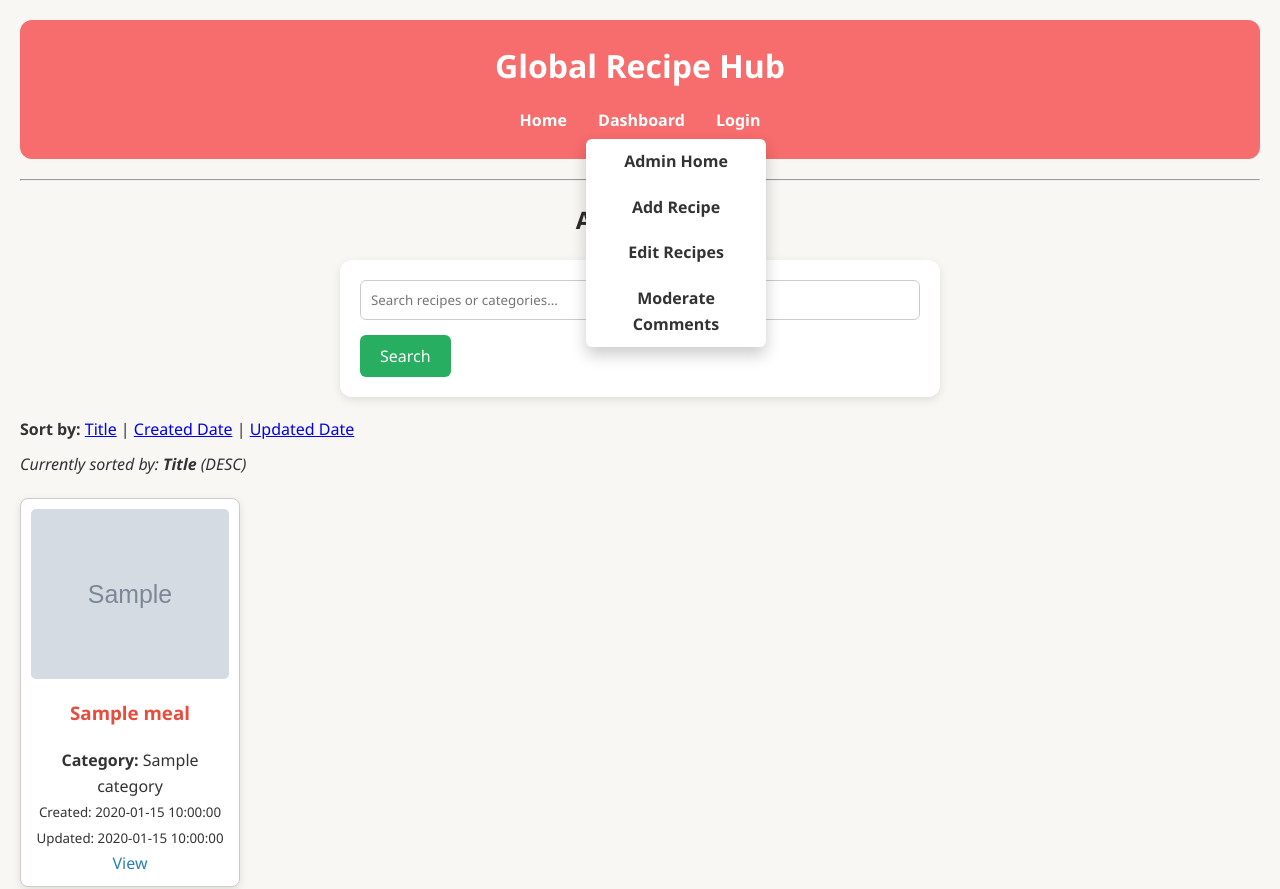
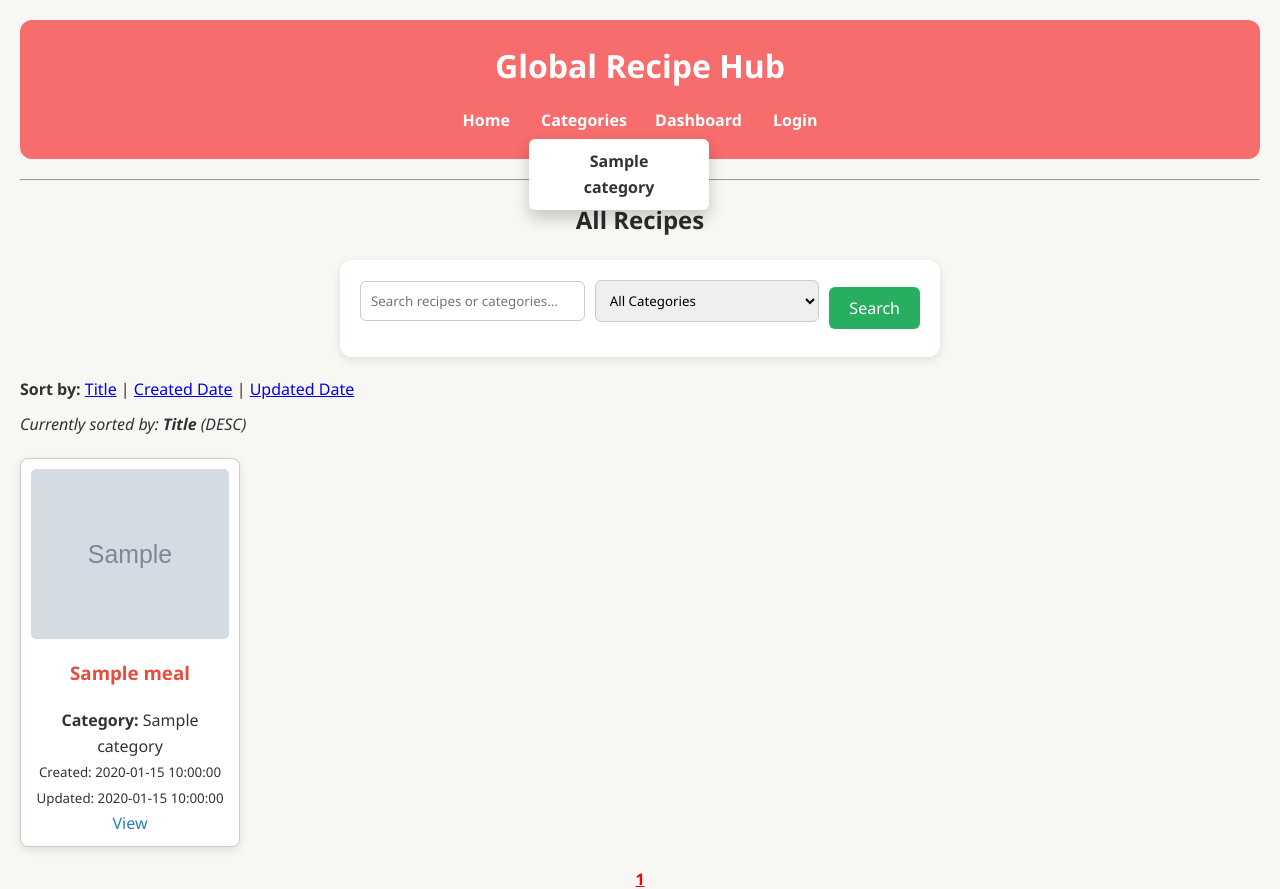
Before and after one commit to RunDevelop344/Global-Recipe-Hub-CMS, a PHP site: page / in a window 1280 px wide, after a click on "Categories". Shown: the top 889 px of the page. Run offline with PHP 8.4, Linux system fonts and the light colour scheme; tables that the repository leaves empty or names only in its code hold one stand-in row (values such as "Sample post"); grey boxes marked "Sample" are stand-in pictures.

Commit message:
category.php updated

```diff
--- a/category.php
+++ b/category.php
@@ -1,5 +1,5 @@
 <?php
-require 'connect.php';
+// require 'connect.php';
 require 'header.php';
 
 $catId = $_GET['cat'] ?? null;
--- a/header.php
+++ b/header.php
@@ -3,6 +3,17 @@ if (session_status() === PHP_SESSION_NONE) {
     session_start();
 }
 ?>
+<?php
+ require 'connect.php';
+
+// Fetch categories for dropdown menu
+$categoryMenu = $db->query("
+    SELECT category_id, category_name
+    FROM categories
+    ORDER BY category_name ASC
+")->fetchAll(PDO::FETCH_ASSOC);
+?>
+
 <!DOCTYPE html>
 <html lang="en">
 <head>
@@ -17,6 +28,20 @@ if (session_status() === PHP_SESSION_NONE) {
 <nav>
 
     <a href="index.php">Home</a>
+
+    <!-- CATEGORY DROPDOWN -->
+<div class="dropdown">
+    <button class="dropbtn" onclick="toggleCategory(event)">Categories</button>
+
+    <div class="dropdown-content" id="catMenu">
+        <?php foreach ($categoryMenu as $cat): ?>
+            <a href="category.php?cat=<?= $cat['category_id'] ?>">
+                <?= htmlspecialchars($cat['category_name']) ?>
+            </a>
+        <?php endforeach; ?>
+    </div>
+</div>
+
 
     <!-- CLICK DROPDOWN -->
     <div class="dropdown">
@@ -58,3 +83,20 @@ document.addEventListener("click", function(event) {
     }
 });
 </script>
+
+<script>
+function toggleCategory(event) {
+    event.stopPropagation();
+    const menu = document.getElementById("catMenu");
+    if (menu) {
+        menu.classList.toggle("show");
+    }
+}
+
+document.addEventListener("click", function(event) {
+    const menu = document.getElementById("catMenu");
+    if (menu && !event.target.closest(".dropdown")) {
+        menu.classList.remove("show");
+    }
+});
+</script>
--- a/index.php
+++ b/index.php
@@ -1,6 +1,6 @@
 
 <?php include 'header.php'; ?>
-<?php include 'connect.php'; ?>
+<!-- <?php include 'connect.php'; ?> -->
 
 <h2>All Recipes</h2>
 
@@ -32,7 +32,9 @@ $countSql = "
     SELECT COUNT(DISTINCT meals.meal_name) AS total
     FROM meals
     JOIN categories ON meals.category_id = categories.category_id
+    WHERE 1
 ";
+
 
 if ($search !== '') {
     $countSql .= " WHERE meals.meal_name LIKE :search OR categories.category_name LIKE :search";
@@ -103,10 +105,34 @@ $currentSortName = [
 ?>
 
 <!-- --- Step 7: Search bar --- -->
-<form method="get" style="margin-bottom: 20px;">
-    <input type="text" name="search" placeholder="Search recipes or categories..." value="<?= htmlspecialchars($search) ?>">
+<?php
+// Fetch categories for dropdown
+$catStmt = $db->query("SELECT category_id, category_name FROM categories ORDER BY category_name ASC");
+$catList = $catStmt->fetchAll(PDO::FETCH_ASSOC);
+
+$selectedCat = $_GET['category'] ?? 'all';
+?>
+
+<form method="get" style="margin-bottom: 20px; display:flex; gap:10px; align-items:center;">
+
+    <!-- Keyword Search -->
+    <input type="text" name="search" placeholder="Search recipes or categories..."
+           value="<?= htmlspecialchars($search) ?>">
+
+    <!-- Category Dropdown -->
+    <select name="category">
+        <option value="all">All Categories</option>
+        <?php foreach ($catList as $cat): ?>
+            <option value="<?= $cat['category_id'] ?>"
+                <?= ($selectedCat == $cat['category_id']) ? 'selected' : '' ?>>
+                <?= htmlspecialchars($cat['category_name']) ?>
+            </option>
+        <?php endforeach; ?>
+    </select>
+
     <button type="submit">Search</button>
 </form>
+
 
 <div class="sort-links" style="margin-bottom: 10px;">
     <strong>Sort by:</strong>
```
